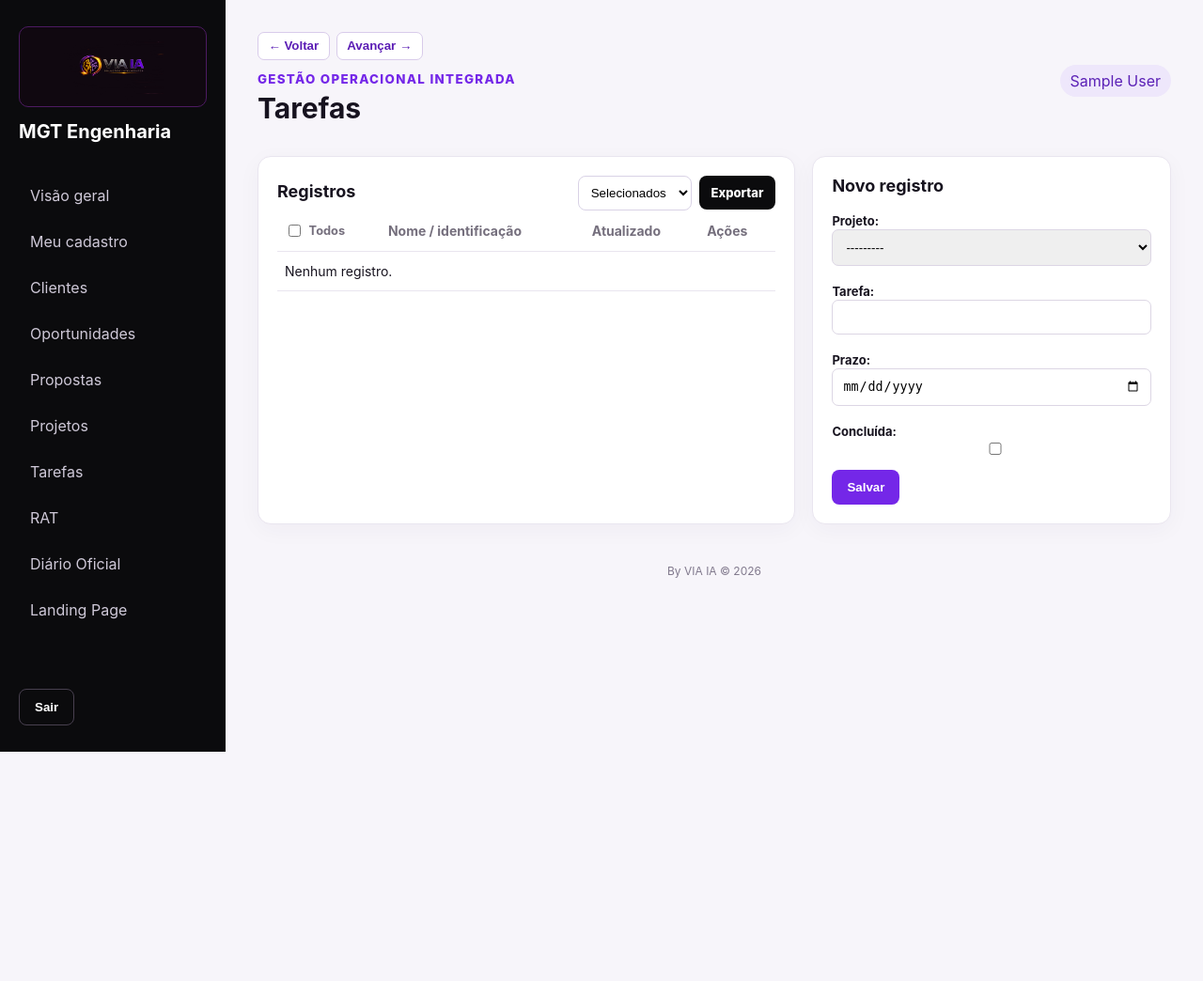
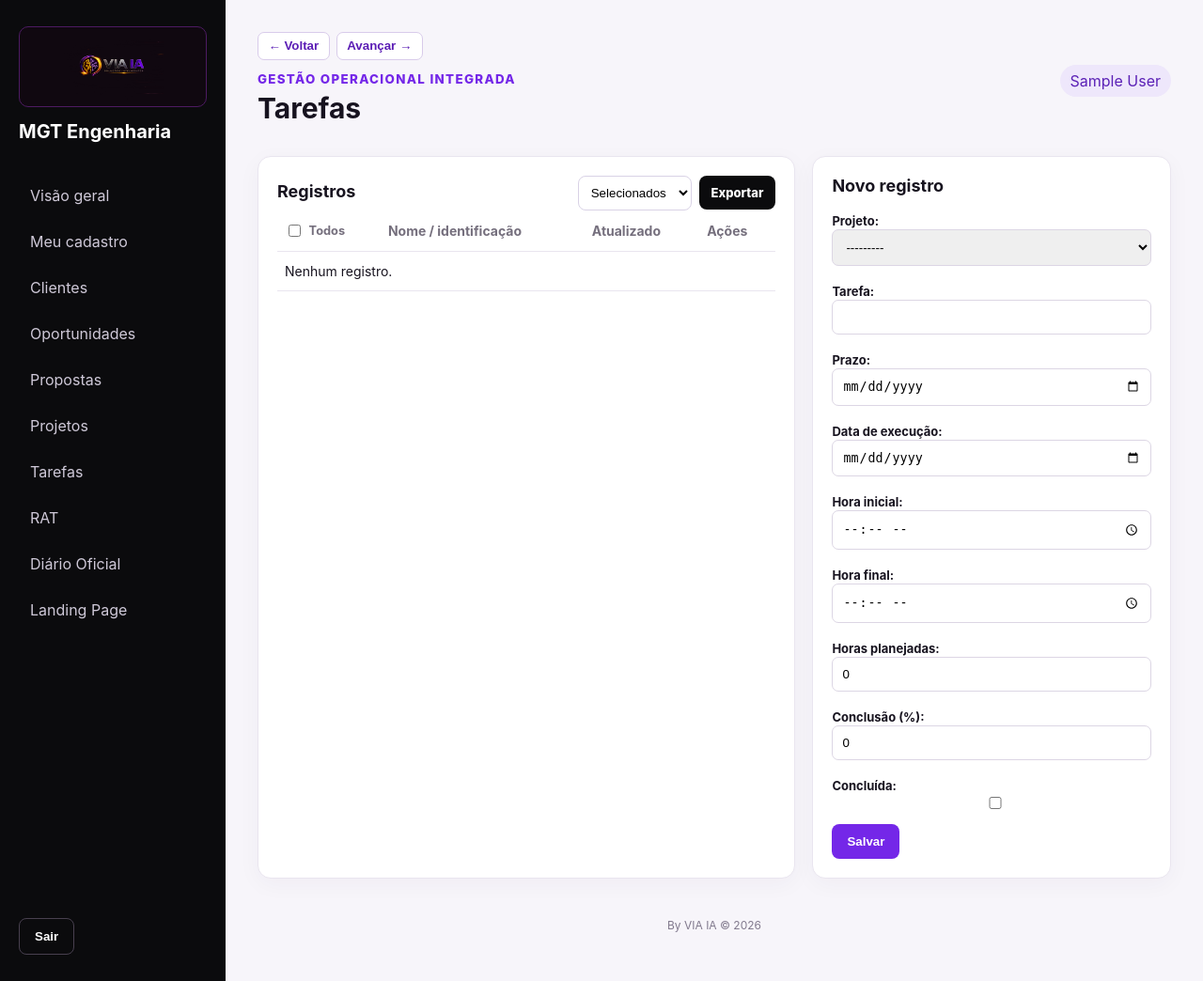
Before and after one commit to valdenicio31/mgt-engenharia-app, a Django app: page /tarefas/ in a window 1280 px wide. Shown: the whole page at 94% size. Before the commit the page ends 800 px from the top, so only its background shows below. Run offline with Django 5.2, Linux system fonts and the light colour scheme; the visitor is signed in with stand-in values (Sample User, id 1); data that the repository does not hold is empty.

Commit message:
Fase 25: cadastros, importacao e atualizacao automatica

```diff
--- a/core/forms.py
+++ b/core/forms.py
@@ -172,8 +172,15 @@ class ProjectForm(forms.ModelForm):
 class TaskForm(forms.ModelForm):
     class Meta:
         model = Task
-        fields = ("project", "title", "due_date", "completed")
-        widgets = {"due_date": forms.DateInput(attrs={"type": "date"}, format="%Y-%m-%d")}
+        fields = ("project", "title", "due_date", "execution_date", "start_time", "end_time", "planned_hours", "progress", "completed")
+        widgets = {"due_date": forms.DateInput(attrs={"type": "date"}, format="%Y-%m-%d"), "execution_date": forms.DateInput(attrs={"type": "date"}, format="%Y-%m-%d"), "start_time": forms.TimeInput(attrs={"type": "time"}), "end_time": forms.TimeInput(attrs={"type": "time"})}
+
+    def clean(self):
+        cleaned = super().clean()
+        start, end = cleaned.get("start_time"), cleaned.get("end_time")
+        if start and end and end <= start:
+            self.add_error("end_time", "A hora final deve ser posterior à hora inicial.")
+        return cleaned
 
 class RATForm(forms.ModelForm):
     class Meta:
--- a/core/models.py
+++ b/core/models.py
@@ -111,7 +111,29 @@ class Task(Timestamped):
     title = models.CharField("tarefa", max_length=180)
     assignee = models.ForeignKey(settings.AUTH_USER_MODEL, verbose_name="responsável", on_delete=models.PROTECT)
     due_date = models.DateField("prazo", null=True, blank=True)
+    execution_date = models.DateField("data de execução", null=True, blank=True)
+    start_time = models.TimeField("hora inicial", null=True, blank=True)
+    end_time = models.TimeField("hora final", null=True, blank=True)
+    planned_hours = models.DecimalField("horas planejadas", max_digits=5, decimal_places=2, default=0)
+    progress = models.PositiveSmallIntegerField("conclusão (%)", default=0)
     completed = models.BooleanField("concluída", default=False)
+
+    @property
+    def executed_hours(self):
+        if not self.execution_date or not self.start_time or not self.end_time:
+            return 0
+        from datetime import datetime
+        start = datetime.combine(self.execution_date, self.start_time)
+        end = datetime.combine(self.execution_date, self.end_time)
+        return round(max(0, (end - start).total_seconds() / 3600), 2)
+
+    def save(self, *args, **kwargs):
+        if self.completed:
+            self.progress = 100
+        self.progress = min(100, max(0, self.progress))
+        super().save(*args, **kwargs)
+        average = self.project.tasks.aggregate(value=models.Avg("progress"))["value"] or 0
+        Project.objects.filter(pk=self.project_id).update(progress=round(average))
     def __str__(self): return self.title
 
 class RAT(Timestamped):
--- a/core/views.py
+++ b/core/views.py
@@ -226,8 +226,10 @@ def rats(request):
     initial = {"service_date": datetime.now().date(), "status": "rascunho"}
     if request.GET.get("gerar") == "hoje" and request.GET.get("projeto"):
         project = get_object_or_404(Project, pk=request.GET["projeto"])
-        tasks = project.tasks.filter(completed=True, updated_at__date=datetime.now().date())
-        initial.update({"project": project, "description": "\n".join(f"• {task.title}" for task in tasks) or "Atividades realizadas no atendimento do dia."})
+        tasks = list(project.tasks.filter(execution_date=datetime.now().date()).order_by("start_time"))
+        starts = [task.start_time for task in tasks if task.start_time]
+        ends = [task.end_time for task in tasks if task.end_time]
+        initial.update({"project": project, "start_time": min(starts) if starts else None, "end_time": max(ends) if ends else None, "description": "\n".join(f"• {task.title} — {task.progress}% concluída ({task.executed_hours}h)" for task in tasks) or "Atividades realizadas no atendimento do dia."})
     form = RATForm(request.POST or None, instance=instance, initial=initial if not instance else None)
     if request.method == "POST" and form.is_valid():
         rat = form.save(commit=False); rat.technician = instance.technician if instance else request.user
@@ -242,7 +244,12 @@ def rats(request):
 
 @login_required
 def rat_document(request, pk):
-    return render(request, "rat_document.html", {"rat": get_object_or_404(RAT.objects.select_related("project__client", "technician"), pk=pk)})
+    rat = get_object_or_404(RAT.objects.select_related("project__client", "technician"), pk=pk)
+    tasks = list(rat.project.tasks.all())
+    planned = round(sum(float(task.planned_hours or 0) for task in tasks), 2)
+    executed = round(sum(float(task.executed_hours or 0) for task in tasks), 2)
+    remaining = round(max(0, planned - executed), 2)
+    return render(request, "rat_document.html", {"rat": rat, "planned_hours": planned, "executed_hours": executed, "remaining_hours": remaining})
 
 @login_required
 def gazette_findings(request):
```
Also changed, not shown: templates/rat_document.html (+6 -1 lines), tests/test_rat_and_landing.py (+17 -3 lines), README.md, core/migrations/0009_task_end_time_task_execution_date_task_planned_hours_and_more.py (added).
